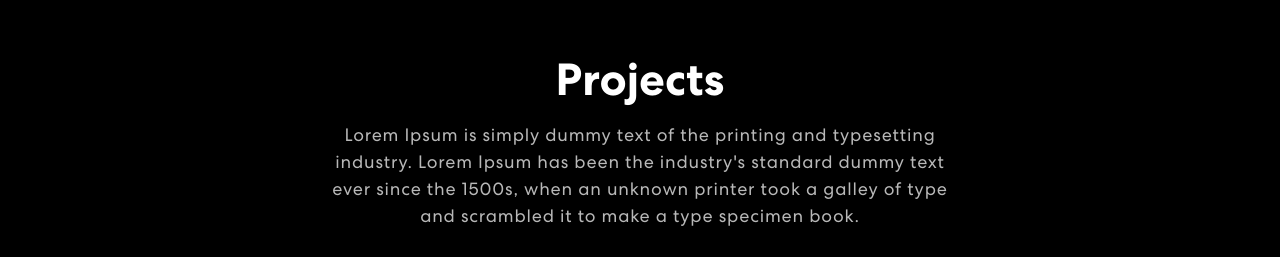
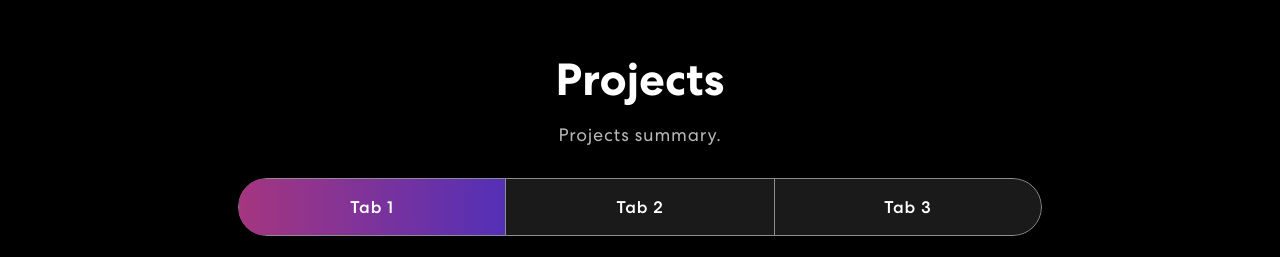
Before and after one commit to kiokoshedy/personal-portfolio, a React (Create React App) app: page / in a window 1280 px wide. Shown: the part 1400-1657 px from the top of the page. Built offline with nearby package versions, Linux system fonts and the light colour scheme.

Commit message:
changes fields to string

```diff
--- a/src/components/Projects.js
+++ b/src/components/Projects.js
@@ -56,11 +56,7 @@
                 >
                   <h2>Projects</h2>
                   <p>
-                    Lorem Ipsum is simply dummy text of the printing and
-                    typesetting industry. Lorem Ipsum has been the industry's
-                    standard dummy text ever since the 1500s, when an unknown
-                    printer took a galley of type and scrambled it to make a
-                    type specimen book.
+                    Projects summary.
                   </p>
                   <Tab.Container id="projects-tabs" defaultActiveKey="first">
                     <Nav
```
